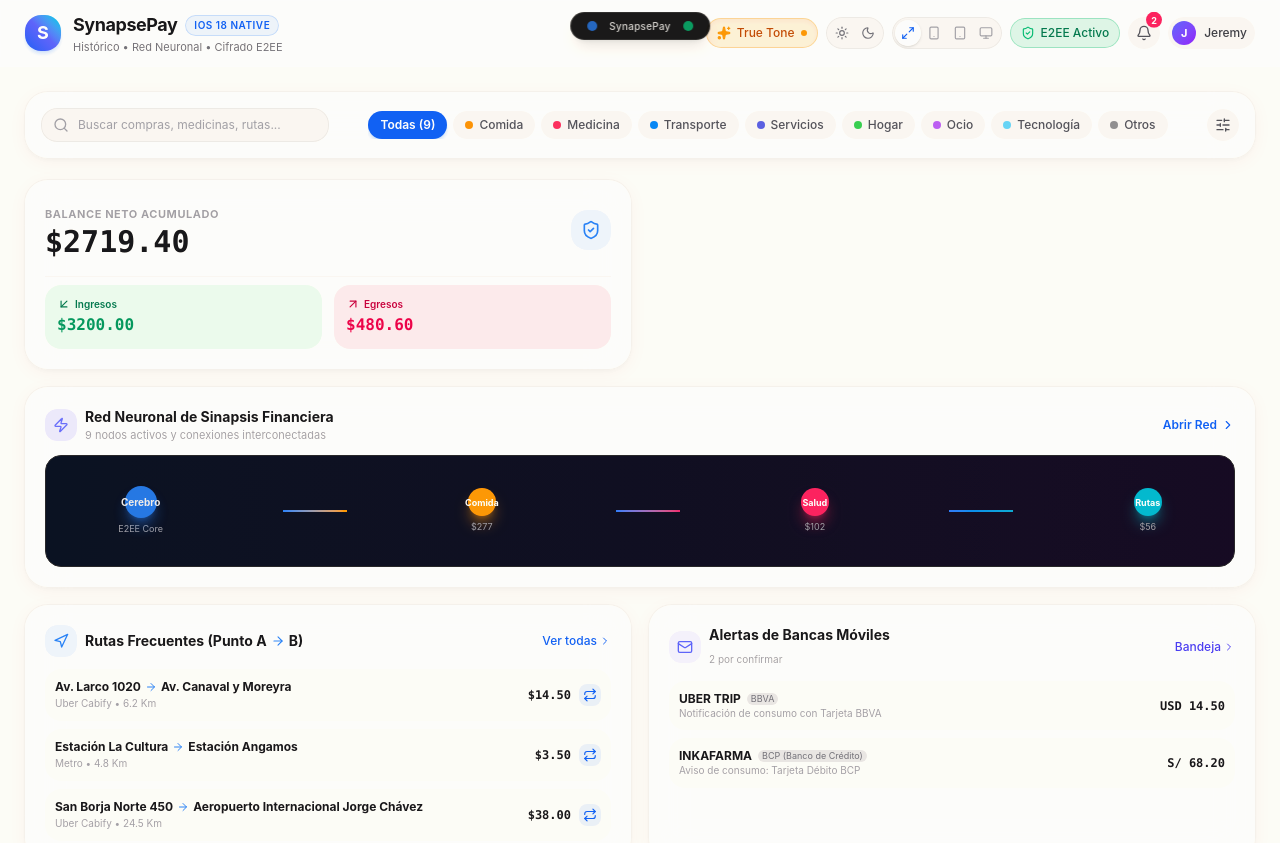
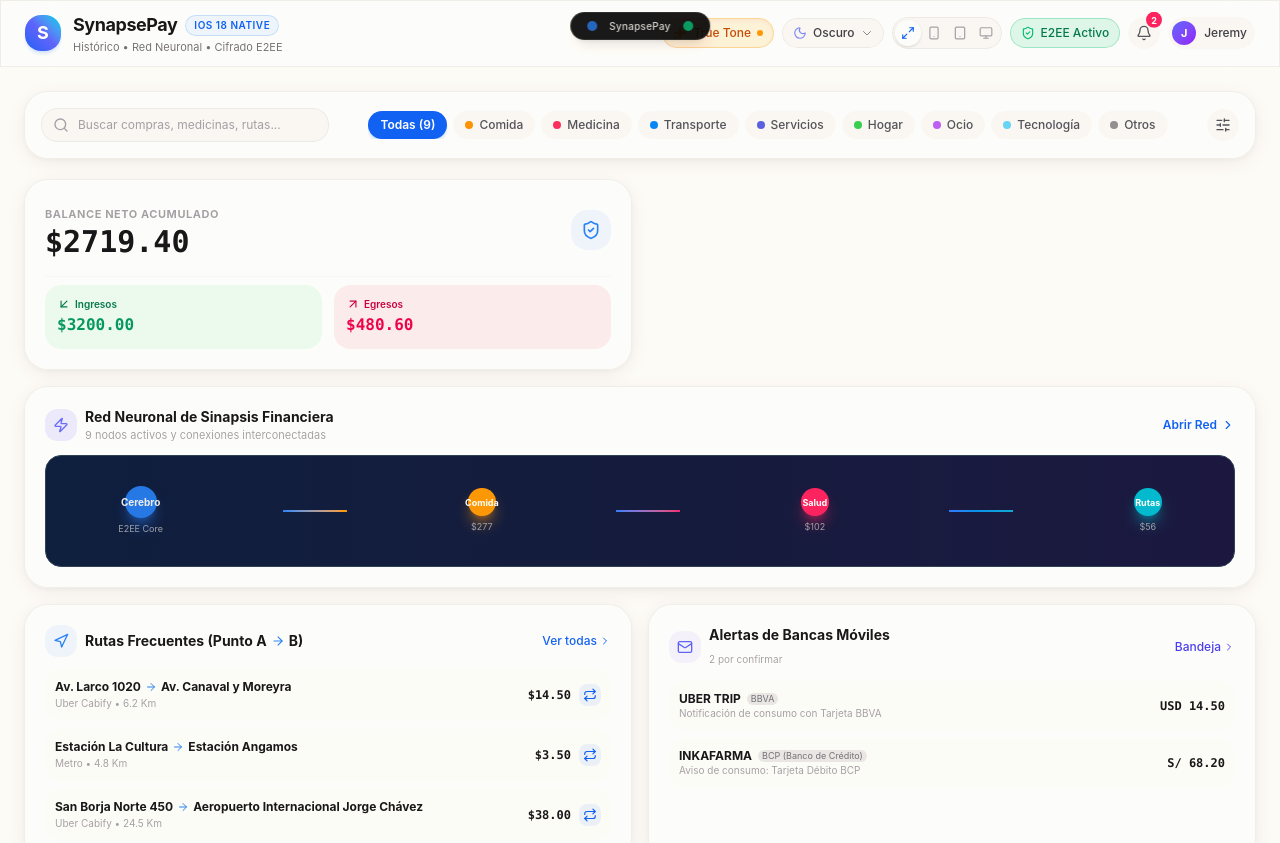
Before and after one commit to jerurt23/NeuroPay, a React (Vite) app: page / in a window 1280 px wide. Shown: the top 843 px of the page. Built offline with nearby package versions, Linux system fonts and the light colour scheme.

Commit message:
mejorar temas claro y oscuro, agregar menu desplegable de tema

```diff
--- a/src/App.tsx
+++ b/src/App.tsx
@@ -381,7 +381,7 @@
 
   // View frame wrapper simulation
   const renderAppContent = () => (
-    <div className={`min-h-screen flex flex-col bg-zinc-50 dark:bg-black text-zinc-900 dark:text-zinc-100 transition-colors duration-500 ${settings.trueTone ? 'true-tone-active' : ''}`}>
+    <div className={`min-h-screen flex flex-col bg-[#f8f9fa] dark:bg-[#0a0a0a] text-zinc-900 dark:text-zinc-100 transition-colors duration-500 ${settings.trueTone ? 'true-tone-active' : ''}`}>
       {/* Dynamic Island Top Pill */}
       <DynamicIsland
         notification={islandNotification}
--- a/src/components/BankEmailSyncView.tsx
+++ b/src/components/BankEmailSyncView.tsx
@@ -261,7 +261,7 @@
           </div>
 
           {/* Live Extraction Preview */}
-          <div className="p-4 rounded-2xl bg-zinc-50 dark:bg-zinc-900 border border-zinc-200 dark:border-zinc-800 space-y-3 flex flex-col justify-between">
+          <div className="p-4 rounded-2xl bg-white dark:bg-zinc-900 border border-zinc-200 dark:border-zinc-800 space-y-3 flex flex-col justify-between">
             <div>
               <span className="text-[10px] uppercase font-bold tracking-wider text-zinc-400 block mb-2">
                 Resultado de Extracción Neural
--- a/src/components/DashboardView.tsx
+++ b/src/components/DashboardView.tsx
@@ -226,7 +226,7 @@
                   {/* Visual synaptic representation */}
                   <div
                     onClick={() => onNavigateTab('neural')}
-                    className="h-28 rounded-2xl bg-zinc-950 p-3 flex items-center justify-around cursor-pointer border border-zinc-800 relative overflow-hidden group"
+                    className="h-28 rounded-2xl bg-slate-900 dark:bg-zinc-950 p-3 flex items-center justify-around cursor-pointer border border-slate-700 dark:border-zinc-800 relative overflow-hidden group"
                   >
                     <div className="absolute inset-0 bg-gradient-to-r from-blue-600/20 via-indigo-600/20 to-purple-600/20 opacity-50 group-hover:opacity-80 transition-opacity" />
 
--- a/src/components/HeaderNav.tsx
+++ b/src/components/HeaderNav.tsx
@@ -86,34 +86,81 @@
             <span className={`w-1.5 h-1.5 rounded-full ${trueTone ? 'bg-amber-500' : 'bg-zinc-400'}`} />
           </button>
 
-          {/* Theme Mode Selector */}
-          <div className="flex items-center bg-zinc-100 dark:bg-zinc-800 p-0.5 rounded-full border border-black/5 dark:border-white/10">
+          {/* Theme Mode Dropdown */}
+          <div className="relative group">
+            <button
+              type="button"
+              title="Cambiar tema"
+              aria-label="Cambiar tema"
+              className="flex items-center gap-1.5 px-2.5 py-1.5 rounded-full text-xs font-medium bg-zinc-100 dark:bg-zinc-800 text-zinc-700 dark:text-zinc-300 hover:bg-zinc-200 dark:hover:bg-zinc-700 transition-all border border-black/5 dark:border-white/10"
+            >
+              {theme === 'light' ? (
+                <Sun className="w-3.5 h-3.5 text-amber-500" />
+              ) : (
+                <Moon className="w-3.5 h-3.5 text-indigo-400" />
+              )}
+              <span className="hidden md:inline">{theme === 'light' ? 'Claro' : 'Oscuro'}</span>
+              <svg className="w-3 h-3 opacity-60" fill="none" viewBox="0 0 24 24" stroke="currentColor">
+                <path strokeLinecap="round" strokeLinejoin="round" strokeWidth={2} d="M19 9l-7 7-7-7" />
+              </svg>
+            </button>
+
+            {/* Dropdown Menu */}
+            <div className="absolute right-0 top-full mt-1 w-44 rounded-2xl bg-white dark:bg-zinc-900 border border-zinc-200 dark:border-zinc-700 shadow-xl opacity-0 invisible group-hover:opacity-100 group-hover:visible transition-all duration-200 z-50 overflow-hidden">
               <button
                 type="button"
                 onClick={() => onThemeChange('light')}
-              title="Modo Claro"
-              aria-label="Modo Claro"
-              className={`p-1.5 rounded-full transition-all ${
+                className={`w-full flex items-center gap-2.5 px-3.5 py-2.5 text-xs font-medium transition-colors ${
                   theme === 'light'
-                  ? 'bg-white text-amber-500 shadow-sm'
-                  : 'text-zinc-500 hover:text-zinc-800 dark:text-zinc-400'
+                    ? 'bg-amber-50 text-amber-700'
+                    : 'text-zinc-700 dark:text-zinc-300 hover:bg-zinc-50 dark:hover:bg-zinc-800'
                 }`}
               >
-              <Sun className="w-3.5 h-3.5" />
+                <Sun className="w-4 h-4 text-amber-500" />
+                <span>Modo Claro</span>
+                {theme === 'light' && (
+                  <svg className="w-3.5 h-3.5 ml-auto text-amber-500" fill="currentColor" viewBox="0 0 20 20">
+                    <path fillRule="evenodd" d="M16.707 5.293a1 1 0 010 1.414l-8 8a1 1 0 01-1.414 0l-4-4a1 1 0 011.414-1.414L8 12.586l7.293-7.293a1 1 0 011.414 0z" clipRule="evenodd" />
+                  </svg>
+                )}
               </button>
               <button
                 type="button"
                 onClick={() => onThemeChange('dark')}
-              title="Modo Oscuro"
-              aria-label="Modo Oscuro"
-              className={`p-1.5 rounded-full transition-all ${
+                className={`w-full flex items-center gap-2.5 px-3.5 py-2.5 text-xs font-medium transition-colors ${
                   theme === 'dark'
-                  ? 'bg-zinc-700 text-indigo-300 shadow-sm'
-                  : 'text-zinc-500 hover:text-zinc-800 dark:text-zinc-400'
+                    ? 'bg-indigo-50 text-indigo-700'
+                    : 'text-zinc-700 dark:text-zinc-300 hover:bg-zinc-50 dark:hover:bg-zinc-800'
                 }`}
               >
-              <Moon className="w-3.5 h-3.5" />
+                <Moon className="w-4 h-4 text-indigo-400" />
+                <span>Modo Oscuro</span>
+                {theme === 'dark' && (
+                  <svg className="w-3.5 h-3.5 ml-auto text-indigo-400" fill="currentColor" viewBox="0 0 20 20">
+                    <path fillRule="evenodd" d="M16.707 5.293a1 1 0 010 1.414l-8 8a1 1 0 01-1.414 0l-4-4a1 1 0 011.414-1.414L8 12.586l7.293-7.293a1 1 0 011.414 0z" clipRule="evenodd" />
+                  </svg>
+                )}
               </button>
+              <div className="border-t border-zinc-100 dark:border-zinc-800">
+                <button
+                  type="button"
+                  onClick={() => onThemeChange('auto')}
+                  className={`w-full flex items-center gap-2.5 px-3.5 py-2.5 text-xs font-medium transition-colors ${
+                    theme === 'auto'
+                      ? 'bg-blue-50 text-blue-700'
+                      : 'text-zinc-700 dark:text-zinc-300 hover:bg-zinc-50 dark:hover:bg-zinc-800'
+                  }`}
+                >
+                  <Sparkles className="w-4 h-4 text-blue-500" />
+                  <span>Automático</span>
+                  {theme === 'auto' && (
+                    <svg className="w-3.5 h-3.5 ml-auto text-blue-500" fill="currentColor" viewBox="0 0 20 20">
+                      <path fillRule="evenodd" d="M16.707 5.293a1 1 0 010 1.414l-8 8a1 1 0 01-1.414 0l-4-4a1 1 0 011.414-1.414L8 12.586l7.293-7.293a1 1 0 011.414 0z" clipRule="evenodd" />
+                    </svg>
+                  )}
+                </button>
+              </div>
+            </div>
           </div>
 
           {/* Viewport Frame Switcher (Adaptive / APK / macOS preview) */}
--- a/src/components/NeuralNetworkView.tsx
+++ b/src/components/NeuralNetworkView.tsx
@@ -419,7 +419,7 @@
       </div>
 
       {/* Main Graph Canvas & Inspection Panel */}
-      <div className="relative rounded-3xl ios-glass-card overflow-hidden p-2 min-h-[520px] flex flex-col items-center justify-center bg-gradient-to-b from-zinc-50 to-zinc-100 dark:from-zinc-950 dark:to-zinc-900">
+      <div className="relative rounded-3xl ios-glass-card overflow-hidden p-2 min-h-[520px] flex flex-col items-center justify-center bg-gradient-to-b from-slate-50 to-slate-100 dark:from-zinc-950 dark:to-zinc-900">
         <canvas
           ref={canvasRef}
           width={800}
--- a/src/components/TabBar.tsx
+++ b/src/components/TabBar.tsx
@@ -48,7 +48,7 @@
   return (
     <nav
       aria-label="Navegación principal de pestañas"
-      className="fixed bottom-3 left-1/2 -translate-x-1/2 z-40 max-w-lg w-[calc(100%-1.5rem)] px-3 py-2 rounded-3xl ios-glass border border-white/20 dark:border-white/10 shadow-2xl backdrop-blur-2xl transition-all"
+      className="fixed bottom-3 left-1/2 -translate-x-1/2 z-40 max-w-lg w-[calc(100%-1.5rem)] px-3 py-2 rounded-3xl bg-white/80 dark:bg-zinc-900/80 border border-zinc-200/50 dark:border-white/10 shadow-2xl backdrop-blur-2xl transition-all"
     >
       <div className="flex items-center justify-around gap-1">
         {visibleTabs.map((tab) => {
--- a/src/index.css
+++ b/src/index.css
@@ -12,6 +12,13 @@
     -moz-osx-font-smoothing: grayscale;
     user-select: none;
     -webkit-tap-highlight-color: transparent;
+    background-color: #f8f9fa;
+    color: #1a1a1a;
+  }
+
+  .dark body {
+    background-color: #0a0a0a;
+    color: #f0f0f0;
   }
 }
 
@@ -21,33 +28,33 @@
 }
 
 .ios-glass {
-  background: rgba(255, 255, 255, 0.72);
+  background: rgba(255, 255, 255, 0.85);
   backdrop-filter: blur(24px) saturate(190%);
   -webkit-backdrop-filter: blur(24px) saturate(190%);
-  border: 1px solid rgba(255, 255, 255, 0.5);
+  border: 1px solid rgba(0, 0, 0, 0.08);
 }
 
 .dark .ios-glass {
-  background: rgba(24, 24, 27, 0.75);
+  background: rgba(20, 20, 25, 0.85);
   backdrop-filter: blur(24px) saturate(190%);
   -webkit-backdrop-filter: blur(24px) saturate(190%);
-  border: 1px solid rgba(255, 255, 255, 0.1);
+  border: 1px solid rgba(255, 255, 255, 0.08);
 }
 
 .ios-glass-card {
-  background: rgba(255, 255, 255, 0.82);
+  background: rgba(255, 255, 255, 0.92);
   backdrop-filter: blur(20px) saturate(180%);
   -webkit-backdrop-filter: blur(20px) saturate(180%);
-  border: 1px solid rgba(0, 0, 0, 0.06);
-  box-shadow: 0 4px 20px -2px rgba(0, 0, 0, 0.05), 0 2px 6px -1px rgba(0, 0, 0, 0.03);
+  border: 1px solid rgba(0, 0, 0, 0.08);
+  box-shadow: 0 4px 20px -2px rgba(0, 0, 0, 0.08), 0 2px 6px -1px rgba(0, 0, 0, 0.04);
 }
 
 .dark .ios-glass-card {
-  background: rgba(30, 30, 35, 0.78);
+  background: rgba(28, 28, 35, 0.92);
   backdrop-filter: blur(20px) saturate(180%);
   -webkit-backdrop-filter: blur(20px) saturate(180%);
-  border: 1px solid rgba(255, 255, 255, 0.08);
-  box-shadow: 0 4px 24px -2px rgba(0, 0, 0, 0.4);
+  border: 1px solid rgba(255, 255, 255, 0.06);
+  box-shadow: 0 4px 24px -2px rgba(0, 0, 0, 0.5);
 }
 
 /* Custom scrollbars that feel like iOS */
```
Also changed, not shown: 1 other file (tests, documents, lock files or other folders). Lines whose indentation alone changed are shown as unchanged.
